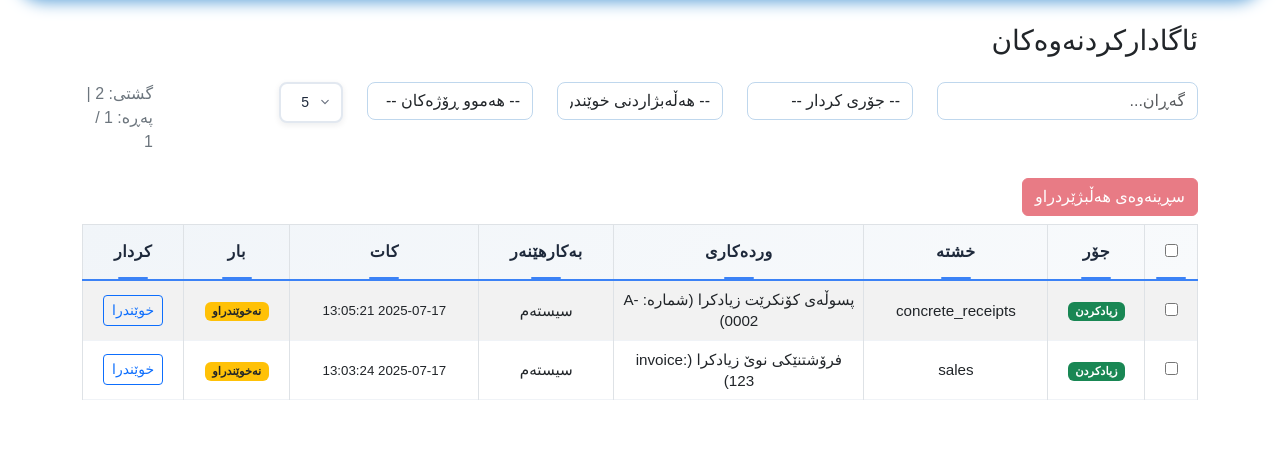
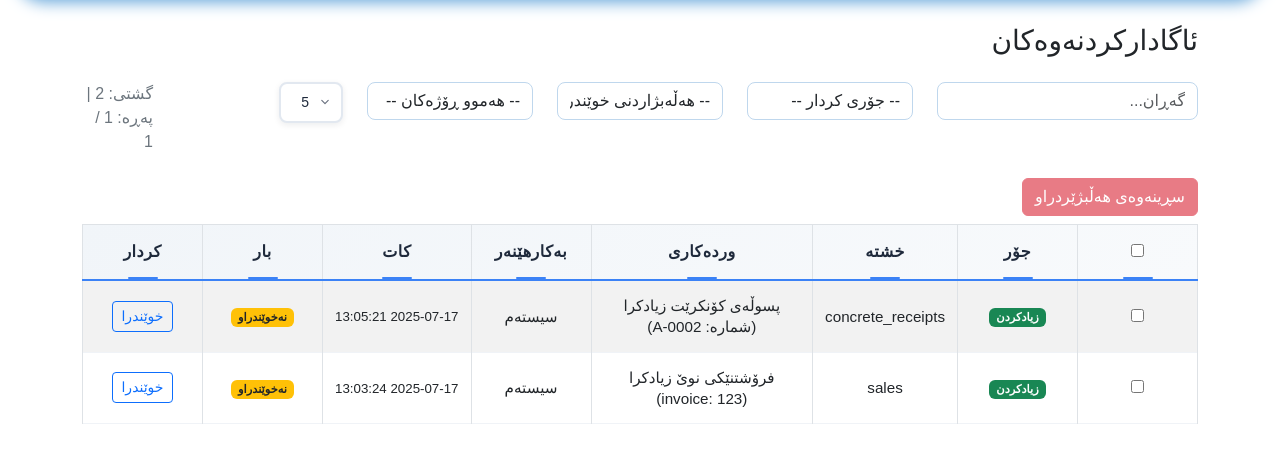
Before and after one commit to Rawezh0894/dana-concrete, a PHP site: page /pages/notifications.php in a window 1280 px wide. Shown: the part 72-535 px from the top of the page. Run offline with PHP 8.4, Linux system fonts and the light colour scheme; a user stored in the database is signed in; data comes from the database, SQL or seed files in the repository; some libraries are stand-ins or nearby versions; some web fonts are replaced.

Commit message:
Initial commit

```diff
--- a/assets/css/comon/table.css
+++ b/assets/css/comon/table.css
@@ -186,10 +186,12 @@
 }
 
 .table td, .table th {
-  padding: 0.5rem 0.375rem;
+  padding: 0.875rem 0.75rem;
   text-align: center;
   vertical-align: middle;
   word-wrap: break-word;
+  min-width: 120px;
+  max-width: 200px;
   white-space: nowrap;
   overflow: hidden;
   text-overflow: ellipsis;
@@ -451,6 +453,7 @@
 
   .table td, .table th {
     padding: 0.5rem 0.375rem;
+    min-width: 80px;
   }
 
   .table-pagination {
@@ -483,6 +486,7 @@
 
   .table td, .table th {
     padding: 0.375rem 0.25rem;
+    min-width: 60px;
   }
 
   .table thead th {
@@ -547,6 +551,8 @@
 }
 
 .table td.description-col, .table th.description-col {
+  min-width: 120px;
+  max-width: 600px;
   width: 250px;
   white-space: normal;
   word-break: break-word;
--- a/pages/concrete_receipts.php
+++ b/pages/concrete_receipts.php
@@ -144,7 +144,7 @@ $mixer_drivers = array_filter($employees, function($emp) use ($mixer_names) {
 <body dir="rtl">
 <?php include '../includes/navbar.php'; ?>
 <?php include '../includes/sidebar.php'; ?>
-<div class="container py-5">
+<div class="container-fluid py-5">
     <div class="d-flex justify-content-between align-items-center mb-4">
         <h2 class="mb-0" style="color: var(--seafoam-green); font-weight: bold;">پسوڵەی کۆنکرێت</h2>
         <?php if (hasPermission('add_concrete_receipts')): ?>
```
